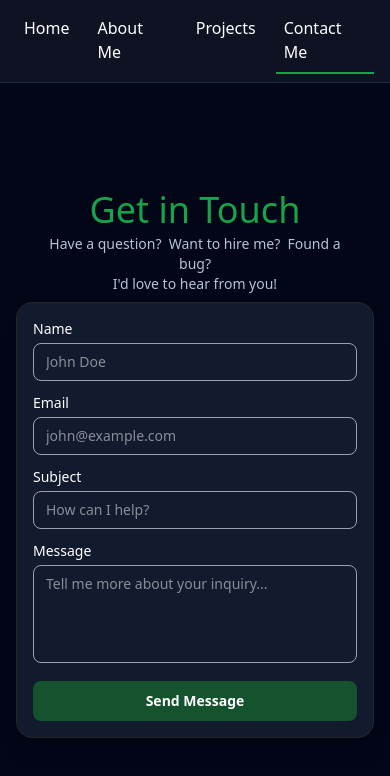
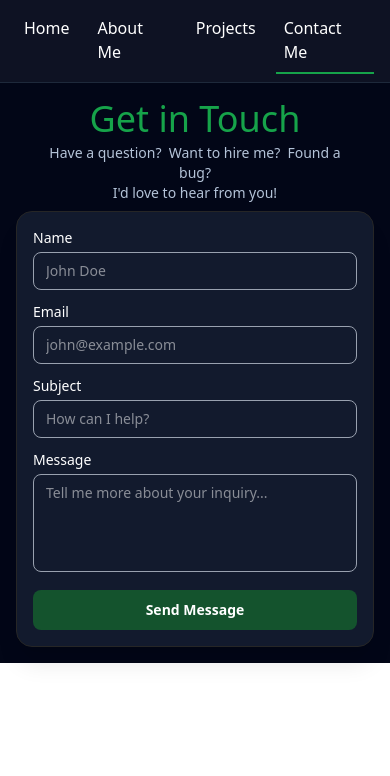
Before and after one commit to JMANY42/personal-website, a React (Vite) app in the folder frontend/: page /contact in a window 390 px wide. Shown: the top 776 px of the page. Built offline with nearby package versions, Linux system fonts and the light colour scheme.

Commit message:
fix(navbar): sticky navbar on contact page
fixes #31

```diff
--- a/frontend/src/pages/Contact.tsx
+++ b/frontend/src/pages/Contact.tsx
@@ -59,10 +59,10 @@ const Contact: React.FC = () => {
 };
 
   return (
-    <div className="bg-bg w-full h-screen flex flex-col overflow-hidden">
+    <div className="bg-bg w-full lg:h-screen flex flex-col">
     <Navbar/>
 
-    <div className="bg-bg flex-1 px-4 sm:px-6 lg:px-8 overflow-y-auto flex items-center">
+    <div className="bg-bg flex-1 px-4 sm:px-6 lg:px-8 lg:overflow-y-auto flex items-center">
       <div className="max-w-3xl mx-auto w-full py-4 sm:py-6">
         <div className="text-center mb-2 sm:mb-4 space-y-1 sm:space-y-2 animate-fadeInFirst">
           <h1 className="text-4xl sm:text-5xl md:text-6xl lg:text-7xl font-thin text-accent">
```
